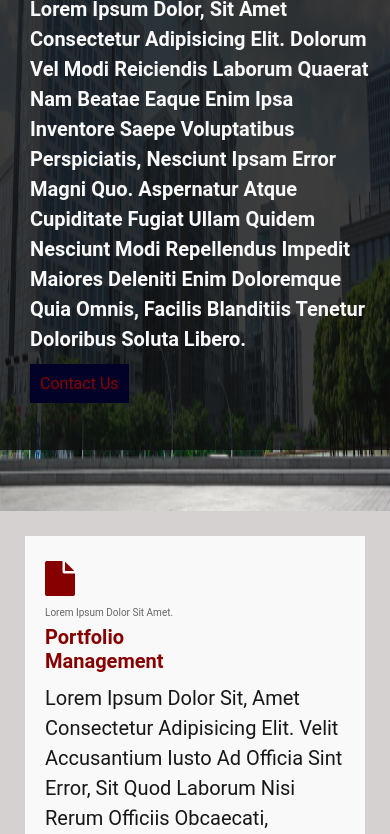
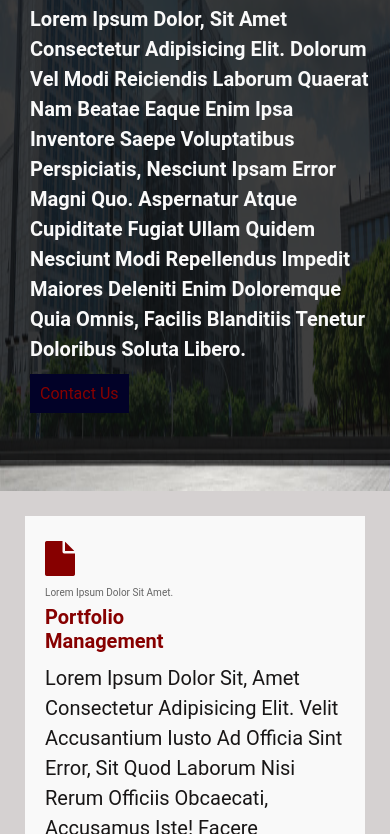
Before and after one commit to StephenOnyekachi/onlinebank_frontend, a plain HTML site: page index.html in a window 390 px wide. Shown: the part 254-1088 px from the top of the page. Drawn offline with Linux system fonts and the light colour scheme.

Commit message:
Update index-media.css

```diff
--- a/static/index-media.css
+++ b/static/index-media.css
@@ -11,7 +11,7 @@
     }
 
     .menu-banner{
-        margin-top: 90px;
+        margin-top: 70px;
         height: 80vh;
     }
     .menu-banner img{
@@ -23,7 +23,7 @@
         width: 100%;
         height: 80vh;
         position: relative;
-        top: -740px;
+        top: -710px;
         margin-left: 0px;
         text-transform: capitalize;
     }
```
